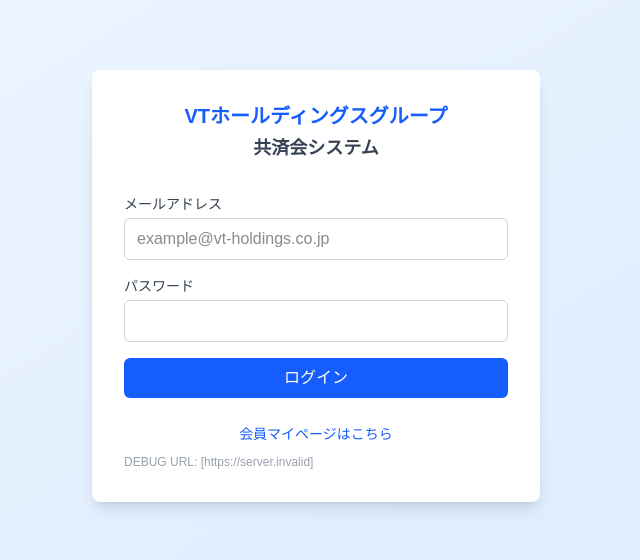
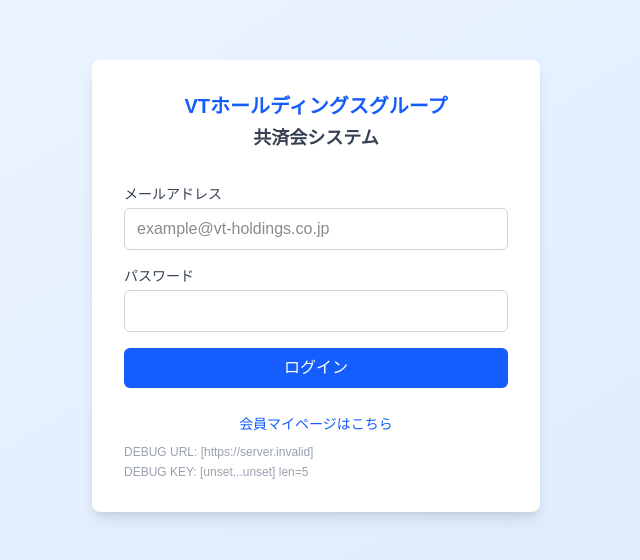
Before and after one commit to inoshinichi/holdings, a Next.js app: page /login in a window 1280 px wide. Shown: the part 114-674 px from the top of the page, without its empty margins (324-964 px from the left). Built offline with nearby package versions, Linux system fonts and the light colour scheme; no server answers.

Commit message:
デバッグ: anon key確認

```diff
--- a/src/app/(auth)/login/page.tsx
+++ b/src/app/(auth)/login/page.tsx
@@ -96,6 +96,7 @@ export default function LoginPage() {
           </a>
         </div>
         <p className="mt-2 text-xs text-gray-400 break-all">DEBUG URL: [{process.env.NEXT_PUBLIC_SUPABASE_URL}]</p>
+        <p className="mt-1 text-xs text-gray-400 break-all">DEBUG KEY: [{process.env.NEXT_PUBLIC_SUPABASE_ANON_KEY?.slice(0, 20)}...{process.env.NEXT_PUBLIC_SUPABASE_ANON_KEY?.slice(-10)}] len={process.env.NEXT_PUBLIC_SUPABASE_ANON_KEY?.length}</p>
       </div>
     </div>
   )
```
